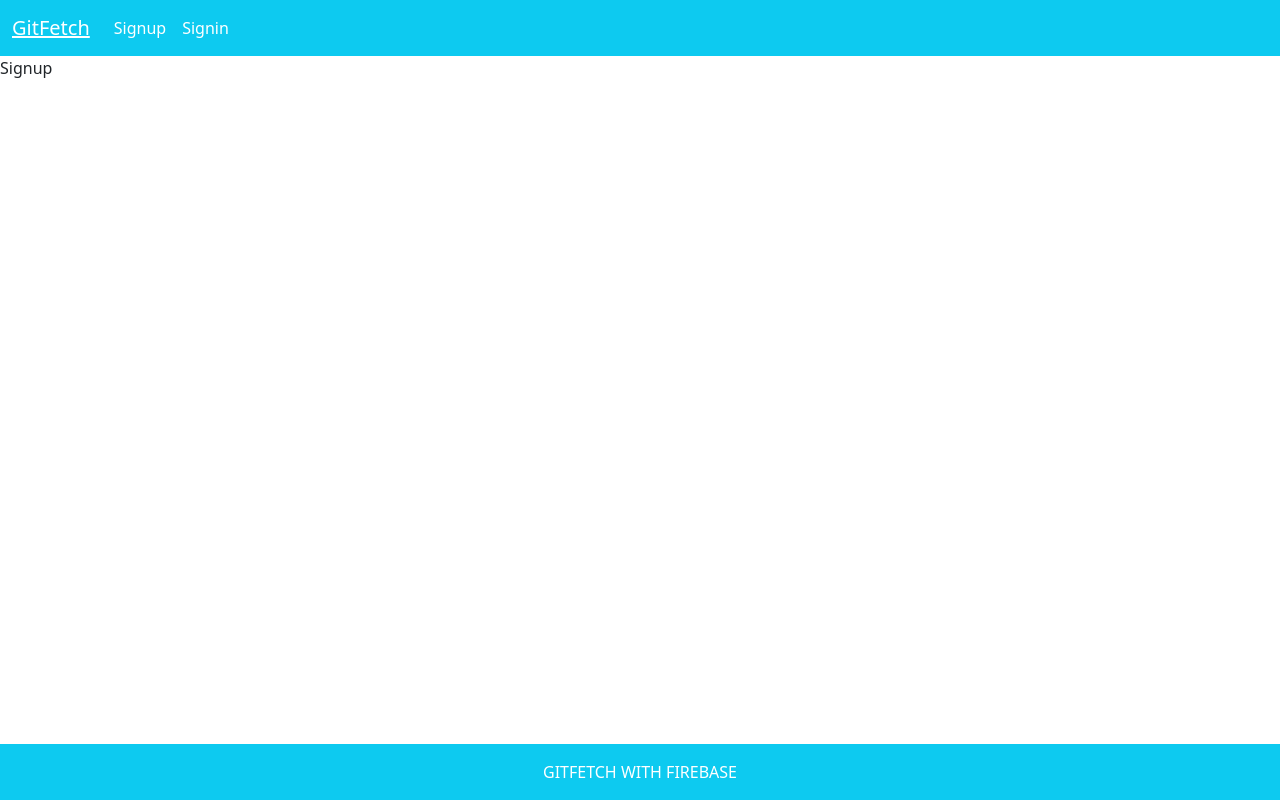
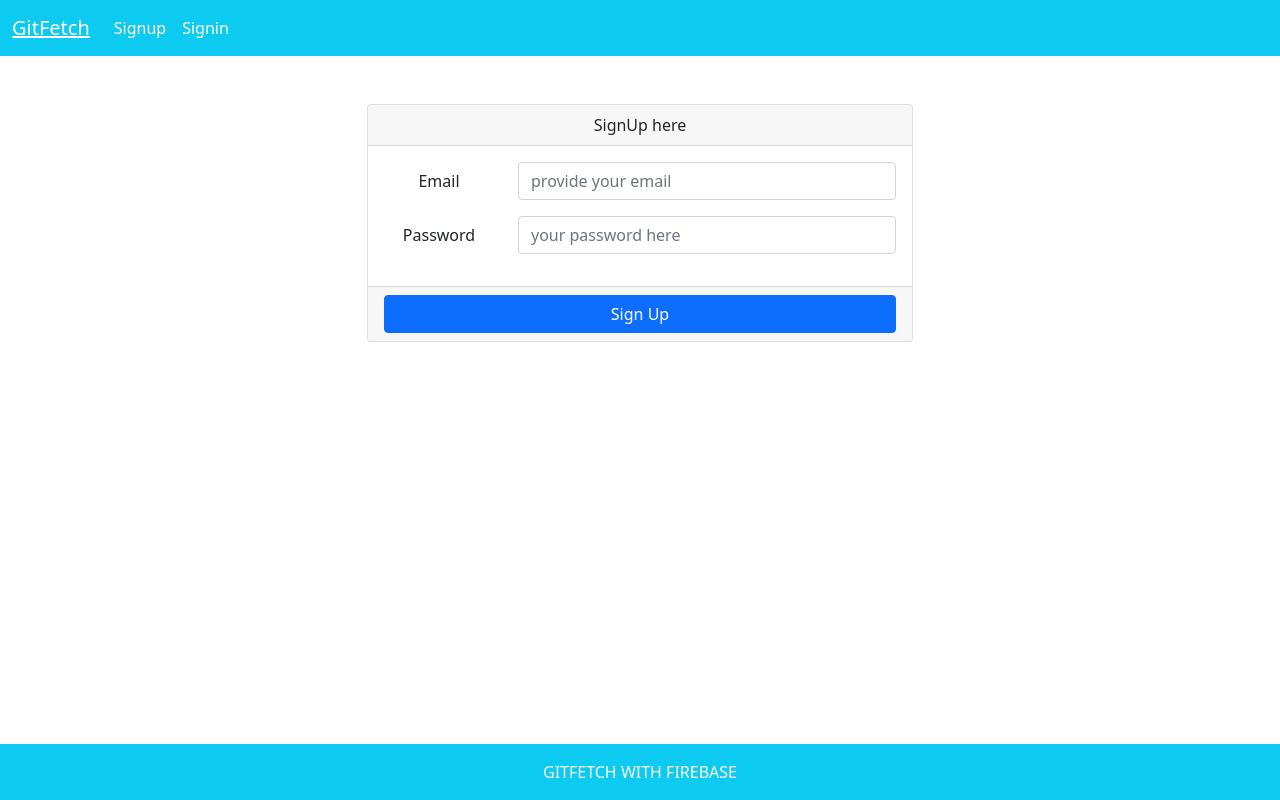
Before and after one commit to junaidapdev/git-fetch-api, a React (Create React App) app: page /signup in a window 1280 px wide. Built offline with nearby package versions, Linux system fonts and the light colour scheme.

Commit message:
signup integrated

```diff
--- a/src/App.js
+++ b/src/App.js
@@ -12,8 +12,8 @@
 import "react-toastify/dist/ReactToastify.min.css";
 
 //firebase
-import firebase from "firebase/app";
-import "firebase/auth";
+import firebase from "firebase/compat/app";
+import "firebase/compat/auth";
 
 //components
 import Home from "./pages/Home";
@@ -25,9 +25,10 @@
 import Header from "./layout/Header";
 
 import firebaseConfig from "./config/firebaseConfig";
+import { initializeApp } from 'firebase/app';
 
 //init firebase
-// firebase.initializeApp(firebaseConfig)
+firebase.initializeApp(firebaseConfig)
 
 const App = () => {
   const [user, setUser] = useState(null);
--- a/src/config/firebaseConfig.js
+++ b/src/config/firebaseConfig.js
@@ -1,9 +1,11 @@
-// export default {
-//     apiKey: "AIzaSyBYLrpaRGFlKaxS7AinOVdeZXyRDfBecdo",
-//     authDomain: "gitfetch-f5292.firebaseapp.com",
-//     projectId: "gitfetch-f5292",
-//     storageBucket: "gitfetch-f5292.appspot.com",
-//     messagingSenderId: "504299721020",
-//     appId: "1:504299721020:web:b0d328531af379e14c4e39",
-//     measurementId: "G-S6FWPNJKYY"
-//   };
+
+
+export default {
+    apiKey: "AIzaSyBYLrpaRGFlKaxS7AinOVdeZXyRDfBecdo",
+    authDomain: "gitfetch-f5292.firebaseapp.com",
+    projectId: "gitfetch-f5292",
+    storageBucket: "gitfetch-f5292.appspot.com",
+    messagingSenderId: "504299721020",
+    appId: "1:504299721020:web:b0d328531af379e14c4e39",
+    measurementId: "G-S6FWPNJKYY"
+  };
--- a/src/layout/Header.js
+++ b/src/layout/Header.js
@@ -36,19 +36,19 @@
         <Nav className="ml-auto" navbar>
           {context.user ? (
             <NavItem>
-              <NavLink tag={Link} to="/" className="text-white">
+              <NavLink onClick={() => {context.setUser(null)}} className="text-white">
                 Logout
               </NavLink>
             </NavItem>
           ) : (
             <>
               <NavItem>
-                <NavLink tag={Link} to="/" className="text-white">
+                <NavLink tag={Link} to="/signup" className="text-white">
                   Signup
                 </NavLink>
               </NavItem>
               <NavItem>
-                <NavLink tag={Link} to="/" className="text-white">
+                <NavLink tag={Link} to="/signin" className="text-white">
                   Signin
                 </NavLink>
               </NavItem>
--- a/src/pages/signin.js
+++ b/src/pages/signin.js
@@ -1,9 +1,9 @@
 import React from 'react'
 
-const Signin = () => {
+const signin = () => {
   return (
-    <div>Signin</div>
+    <div>signin</div>
   )
 }
 
-export default Signin
+export default signin
--- a/src/pages/signup.js
+++ b/src/pages/signup.js
@@ -1,9 +1,109 @@
-import React from 'react'
+import React, { useContext, useState } from 'react'
+import {
+  Container,
+  Form,
+  Button,
+  FormGroup,
+  Label,
+  Col,
+  Input,
+  Row,
+  Card,
+  CardBody,
+  CardFooter,
+  CardHeader
+} from "reactstrap"
+
+import firebase from 'firebase/compat/app'
+import { UserContext } from '../context/UserContext'
+import { Redirect } from 'react-router-dom'
+import { toast } from 'react-toastify'
+
 
 const Signup = () => {
+
+  const context = useContext(UserContext)
+
+  const [email, setEmail] = useState("")
+  const [password, setPassword] = useState("")
+
+
+  const handleSignUp = () => {
+    firebase
+      .auth()
+      .createUserWithEmailAndPassword(email, password)
+      .then(res => {
+        console.log(res)
+        context.setUser({email: res.user.email, uid: res.user.uid})
+
+      })
+      .catch(error => {
+        console.log(error)
+        toast(error.message, {
+          type: "error"
+        })
+      })
+  }
+
+  const handleFormSubmit = e => {
+    e.preventDefault()
+    handleSignUp()
+  }
+
+  if (context.user?.uid) {
+    return <Redirect to="/"/>
+  }
+
   return (
-    <div>Signup</div>
-  )
+		<Container className='text-center'>
+			<Row>
+				<Col lg={6} className='offset-lg-3 mt-5'>
+					<Card>
+						<Form onSubmit={handleFormSubmit}>
+							<CardHeader className=''>SignUp here</CardHeader>
+							<CardBody>
+								<FormGroup row>
+									<Label for='email' sm={3}>
+										Email
+									</Label>
+									<Col sm={9}>
+										<Input
+											type='email'
+											name='email'
+											id='email'
+											placeholder='provide your email'
+											value={email}
+											onChange={e => setEmail(e.target.value)}
+										/>
+									</Col>
+								</FormGroup>
+								<FormGroup row>
+									<Label for='password' sm={3}>
+										Password
+									</Label>
+									<Col sm={9}>
+										<Input
+											type='password'
+											name='password'
+											id='password'
+											placeholder='your password here'
+											value={password}
+											onChange={e => setPassword(e.target.value)}
+										/>
+									</Col>
+								</FormGroup>
+							</CardBody>
+							<CardFooter>
+								<Button type='submit' block color='primary'>
+									Sign Up
+								</Button>
+							</CardFooter>
+						</Form>
+					</Card>
+				</Col>
+			</Row>
+		</Container>
+	);
 }
 
 export default Signup
```
